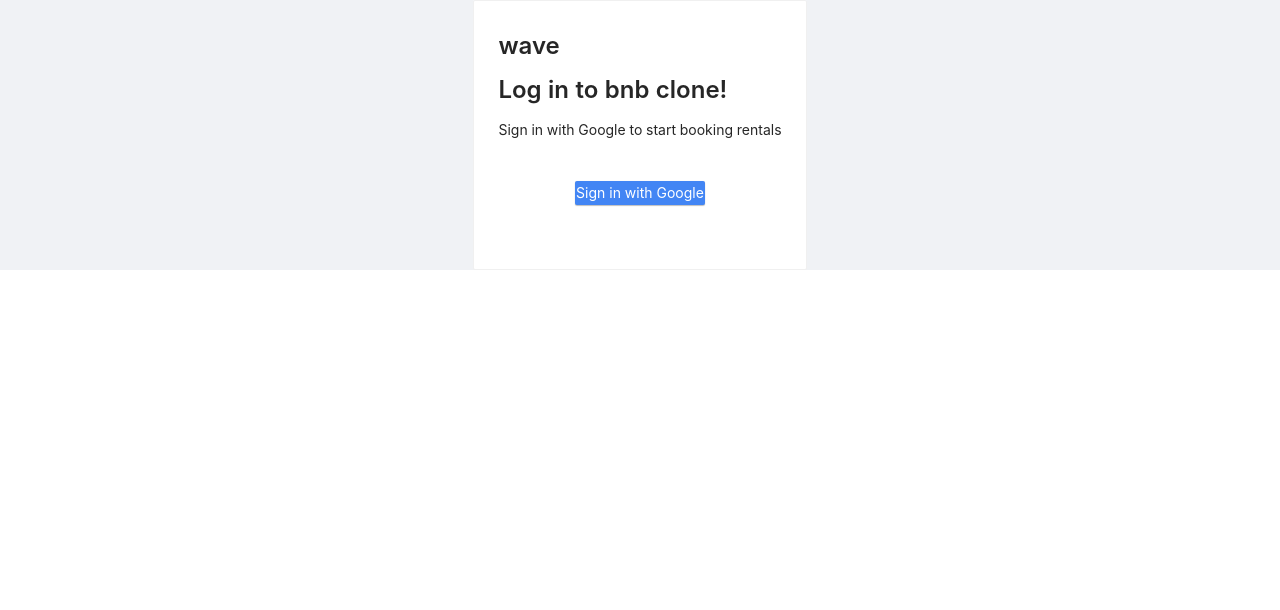
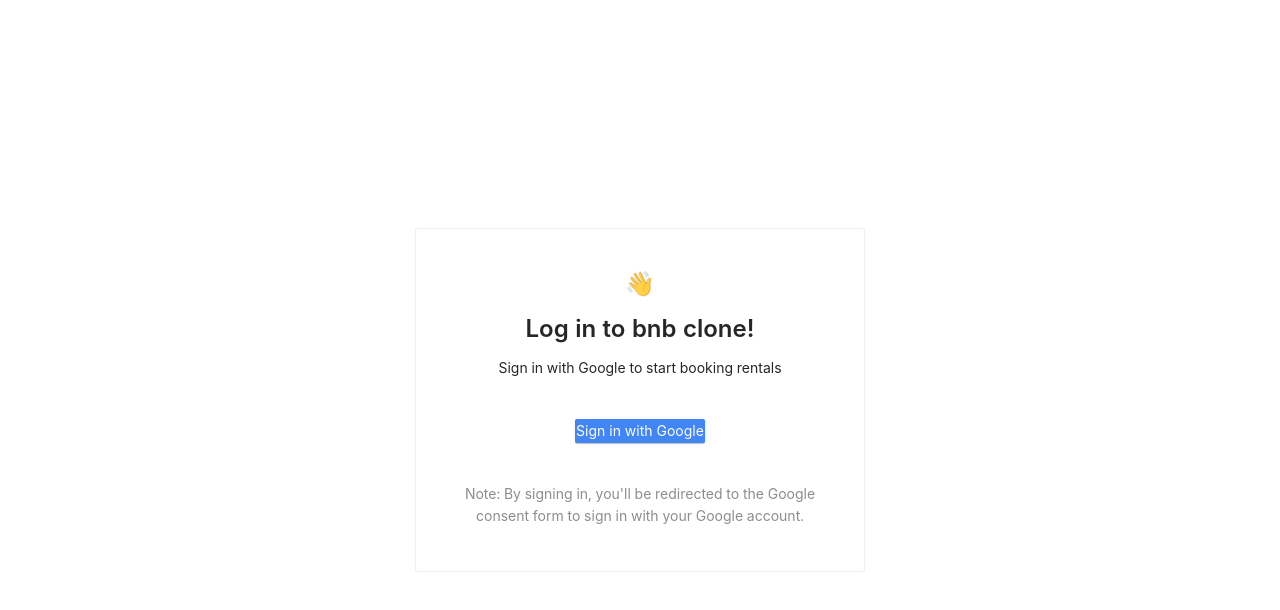
Before and after one commit to PFurtak/airbnb-clone, a React (Create React App) app in the folder client/: page /login in a window 1280 px wide. Shown: the top 610 px of the page. Built offline with nearby package versions, Linux system fonts and the light colour scheme.

Commit message:
fixed styles on login component

```diff
--- a/client/src/index.tsx
+++ b/client/src/index.tsx
@@ -23,7 +23,7 @@
 const App = () => {
   return (
     <Router>
-      <Layout id='App'>
+      <Layout id='app'>
         <Switch>
           <Route exact path='/' component={Home} />
           <Route exact path='/host' component={Host} />
--- a/client/src/sections/Login/index.tsx
+++ b/client/src/sections/Login/index.tsx
@@ -7,11 +7,11 @@
 export const Login = () => {
   return (
     <Content className='log-in'>
-      <Card>
+      <Card className='log-in-card'>
         <div className='log-in-card__intro'>
           <Title level={3} className='log-in-card__intro-title'>
             <span role='img' aria-label='wave'>
-              wave
+              👋
             </span>
           </Title>
           <Title level={3} className='log-in-card__intro-title'>
@@ -22,6 +22,10 @@
         <button className='log-in-card__google-button'>
           Sign in with Google
         </button>
+        <Text type='secondary'>
+          Note: By signing in, you'll be redirected to the Google consent form
+          to sign in with your Google account.
+        </Text>
       </Card>
     </Content>
   );
```
Also changed, not shown: 1 other file (tests, documents, lock files or other folders).
